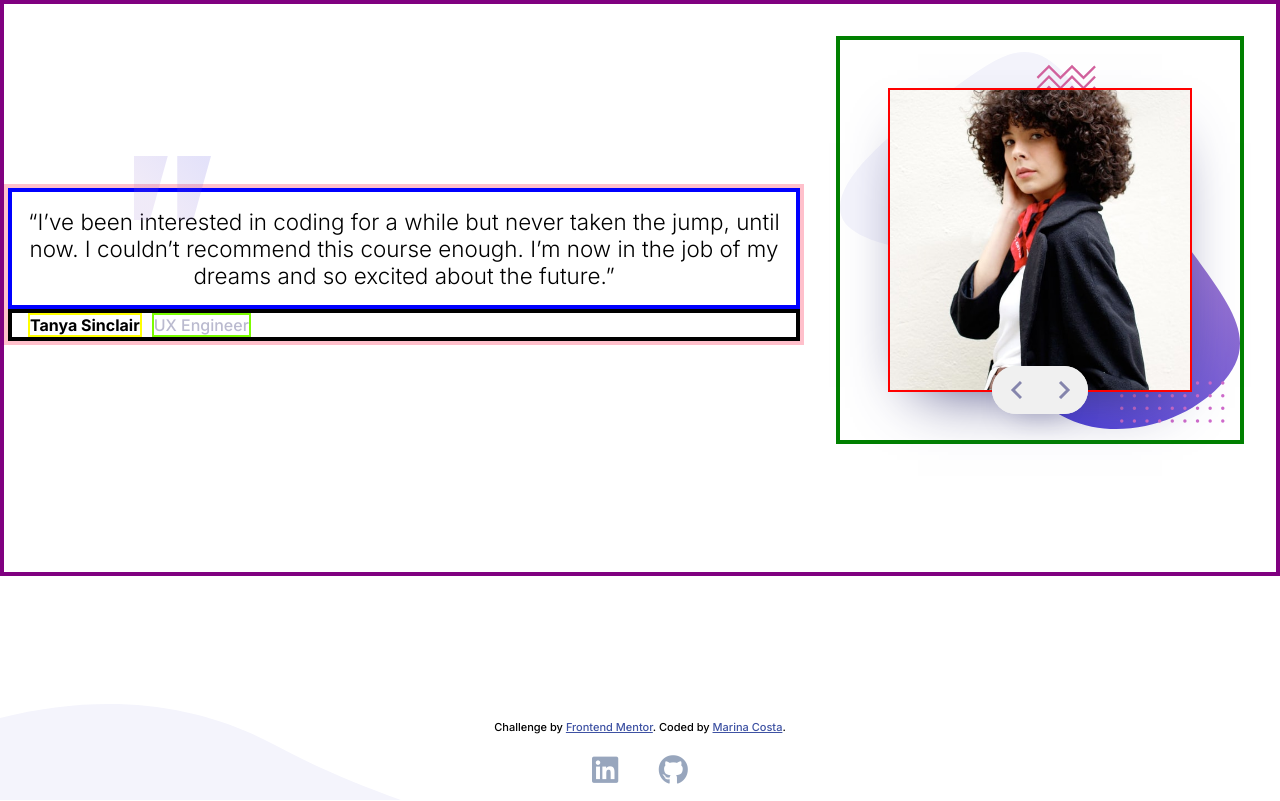
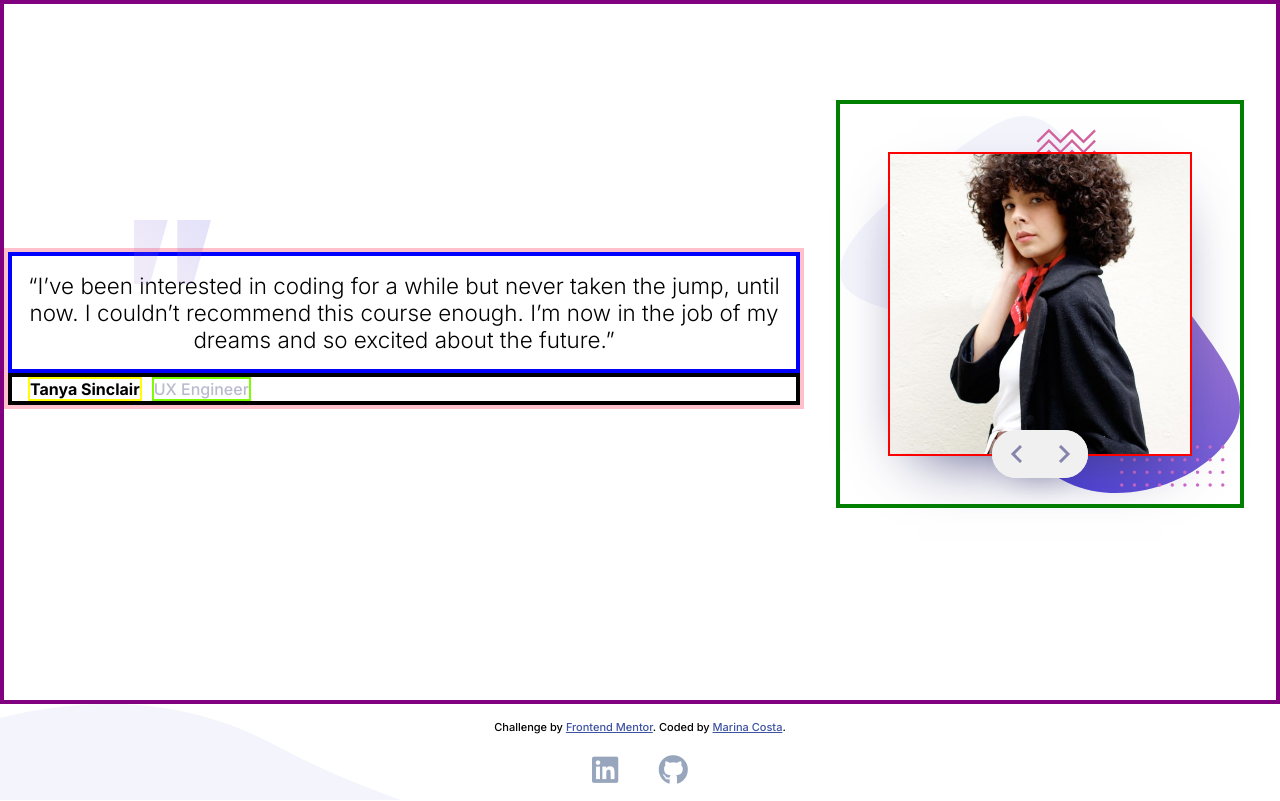
Before and after one commit to MarinaFroes/frontend-mentor-testimonial, a website: page index.html in a window 1280 px wide. Drawn offline with Linux system fonts and the light colour scheme.

Commit message:
styles: Make footer stay on the bottom and rest of the page in the center, also add min height to main section

```diff
--- a/style.css
+++ b/style.css
@@ -22,8 +22,13 @@ body {
   position: relative;
   background-color: var(--main-color);
   min-height: 100vh;
+}
+
+main {
+  height: calc(100vh - 3rem);
   display: flex;
-  flex-direction: column;
+  justify-content: center;
+  min-height: 20rem;
 }
 
 .testimonial-container {
@@ -139,11 +144,11 @@ button {
 /* Footer */
 
 footer {
-  text-align: center;
+  position: absolute;
+  bottom: 0;
   height: 3rem;
   width: 100%;
-  position: absolute;
-  bottom: 0;
+  text-align: center;
   background-image: url("./images/pattern-curve.svg");
   background-repeat: no-repeat;
 }
```
